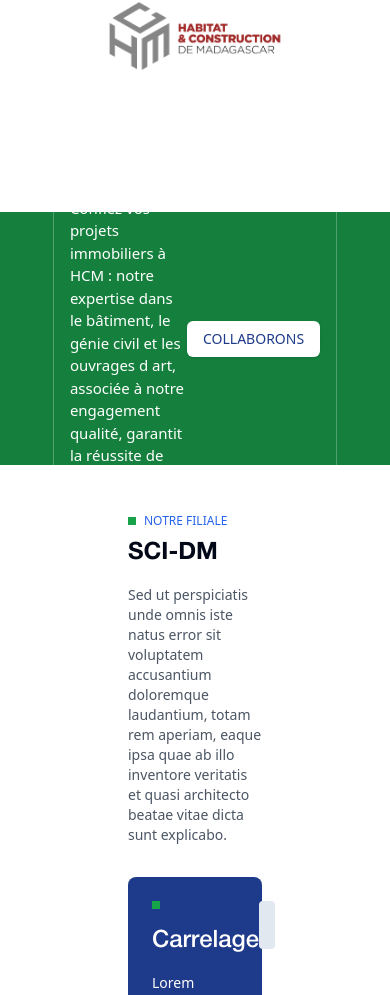
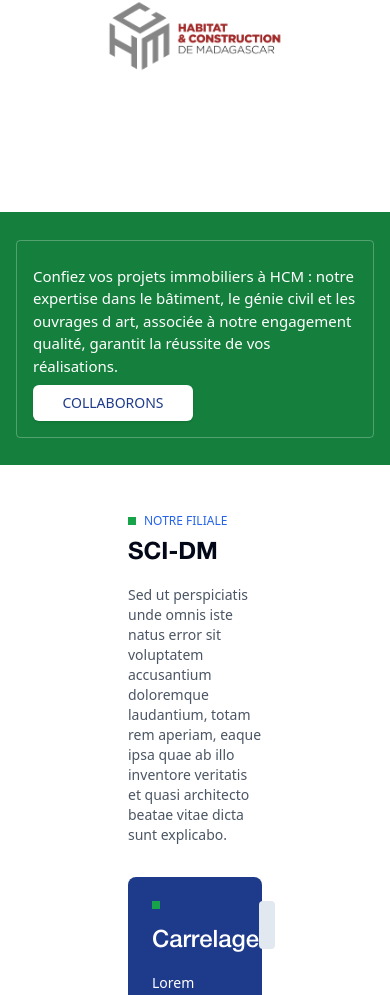
Before and after one commit to SylvHardDev/site-oria, a React (Vite) app: page /filiales in a window 390 px wide. Shown: the part 2105-3100 px from the top of the page. Built offline with nearby package versions, Linux system fonts and the light colour scheme.

Commit message:
fix: resp SectionCollab

```diff
--- a/src/components/Filiale/SectionCollab.jsx
+++ b/src/components/Filiale/SectionCollab.jsx
@@ -1,18 +1,20 @@
-import { Button } from "../ui/button"
+import { Button } from "../ui/button";
 
 function SectionCollab() {
   return (
-    <div className="section-collab w-full h-[30vh] px-32 flex items-center justify-center bg-green-700">
-      <div className="p-4 rounded-sm flex items-center justify-between border border-[#ffffff42]">
-        <p className="mt-2 text-[15px] w-2/3 text-white">
+    <div className="section-collab w-full h-[30vh] px-4 md:px-32 flex items-center justify-center bg-green-700">
+      <div className="p-4 rounded-sm flex flex-col md:flex-row md:items-center md:justify-between border border-[#ffffff42]">
+        <p className="my-2 text-[15px] md:w-2/3 text-white">
           Confiez vos projets immobiliers à HCM : notre expertise dans le
           bâtiment, le génie civil et les ouvrages d art, associée à notre
           engagement qualité, garantit la réussite de vos réalisations.
         </p>
-        <Button className="bg-white text-blue-900 w-40">COLLABORONS</Button>
+        <Button className="bg-white text-blue-900 w-40 hover:text-white">
+          COLLABORONS
+        </Button>
       </div>
     </div>
-  )
+  );
 }
 
-export default SectionCollab
+export default SectionCollab;
```
